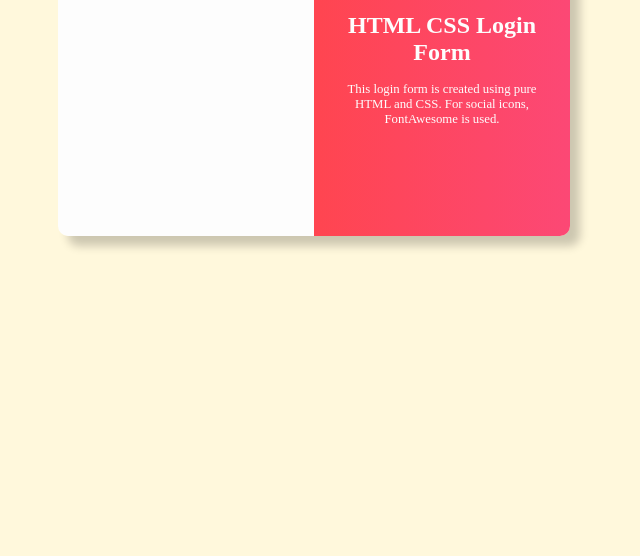
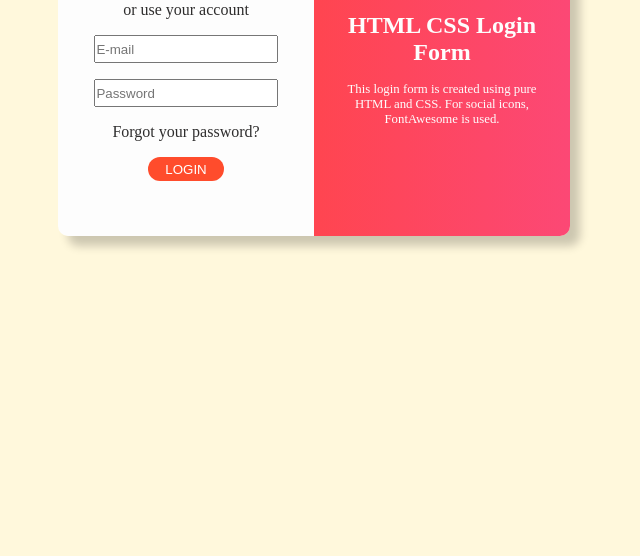
Before and after one commit to gabrielssa/webdev-ufcg, a plain HTML site: page login-css/index.html in a window 1280 px wide. Shown: the part 244-800 px from the top of the page, without its empty margins (326-966 px from the left). Drawn offline with Linux system fonts and the light colour scheme.

Commit message:
parte esquerda

```diff
--- a/login-css/css/styles.css
+++ b/login-css/css/styles.css
@@ -54,3 +54,42 @@ body{
     margin-right: auto;
     margin-top: 6rem;
 }
+
+form input{
+    display: block;
+}
+
+#left h1{
+    margin-top: 2rem;
+    text-align: center;
+}
+
+form button{
+    width: 30%;
+    display: block;
+    margin: 0px auto;
+    height: 1.5rem;
+    border: 0px;
+    background: #FF4C2C;
+    color: white;
+    text-transform: uppercase;
+    border-radius: 20px;
+    margin-top: 1rem;
+}
+
+form button:hover{
+    cursor: pointer;
+}
+
+form input{
+    margin: 0px auto;
+    width: 70%;
+    height: 1.5rem;
+    margin-top: 1rem;
+}
+
+#left p{
+    text-align: center;
+    margin-top: 1rem;
+    color: rgb(46, 45, 45);
+}
--- a/login-css/index.html
+++ b/login-css/index.html
@@ -10,7 +10,17 @@
     <div id="login-container">
         <div class="block" id="left">
             <h1>Login</h1>
-            <p>Blabla</p>
+            <p>or use your account</p>
+            <form>
+
+                <input type="email" id="email" placeholder="E-mail">
+
+
+                <input type="password" id="password" placeholder="Password">
+
+                <p>Forgot your password?</p>
+                <button>Login</button>
+            </form>
         </div>
         <div class="block" id="right">
             <h1>HTML CSS Login Form</h1>
```
